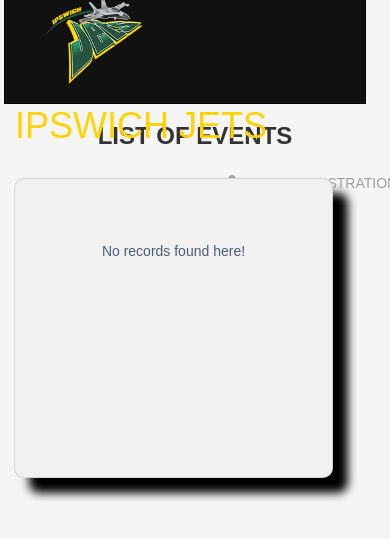
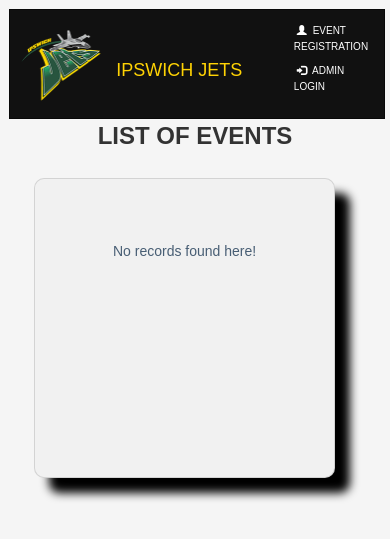
Before and after one commit to node-mysql-event/event, a Node server app: page /events in a window 390 px wide; the page is wider, and only the part inside the window is pictured. Shown: the top 539 px of that part. Run offline with Node 20, Linux system fonts and the light colour scheme; data that the repository does not hold is empty; some libraries are stand-ins or nearby versions.

Commit message:
mobile view

```diff
--- a/app.js
+++ b/app.js
@@ -1,6 +1,5 @@
 const express = require('express');
 const bodyParser = require('body-parser');
-// const exphbs = require('express-handlebars');
 const path = require('path');
 const nodemailer = require('nodemailer');
 const request = require('request');
@@ -11,7 +10,7 @@ const fs = require("fs");
 //admin login
 const session = require("express-session");
 const { v4: uuidv4 } = require("uuid");
-// const router = require('./router');
+
 
 
 let storage = multer.diskStorage({
@@ -24,7 +23,7 @@ let storage = multer.diskStorage({
 });
 
 let upload = multer({storage: storage});
-// var upload = multer({ dest: './public/uploads/' })
+
 
 
 
@@ -151,96 +150,9 @@ var img = new Array();
 
 
 
+  });
 
 
-
-
-
-
-
-
-// ///mail
-//     var sql='SELECT * FROM registered_users';
-//     mysqlConnection.query(sql, function (err, data, fields) {
-//     if (err) throw err;
-//
-//
-//     const output = `
-//       <p>You'r response has been successfully submitted</p>
-//       <h3>Personal Details</h3>
-//       <ul>
-//         <li>Name: ${req.body.name}</li>
-//         <li>Email: ${req.body.email}</li>
-//         <li>Phone: ${req.body.phone}</li>
-//       </ul>
-//       <h3>Event Details</h3>
-//       <ul>
-//         <li>Title: ${req.body.title}</li>
-//         <li>Date: ${req.body.date}</li>
-//         <li>Time: ${req.body.time}</li>
-//         <li>Venue: ${req.body.venue}</li>
-//         <li>City: ${req.body.city}</li>
-//         <li>State: ${req.body.state}</li>
-//         <li>Code: ${req.body.code}</li>
-//
-//         <li>Description: <p>${req.body.description}</p></li>
-//       </ul>
-//
-//
-//     `;
-//
-//     // create reusable transporter object using the default SMTP transport
-//     let transporter = nodemailer.createTransport({
-//       host: 'smtp.gmail.com',
-//       port: 587,
-//     ignoreTLS: false,
-//     secure: false, // true for 465, false for other ports like 587
-//       auth: {
-//           user: process.env.USER, // generated ethereal user
-//           pass: process.env.PASSWORD  // generated ethereal password
-//       }
-//
-//     });
-//
-//     // setup email data with unicode symbols
-//     let mailOptions = {
-//         from: process.env.EMAIL, // sender address
-//         to: req.body.email, // list of receivers
-//         subject: 'Event Registration', // Subject line
-//         text: 'Hello world?', // plain text body
-//         html: output // html body
-//     };
-//
-//     // send mail with defined transport object
-//     transporter.sendMail(mailOptions, (error, info) => {
-//         if (error) {
-//             return console.log(error);
-//         }
-//         console.log('Message sent: %s', info.messageId);
-//         console.log('Preview URL: %s', nodemailer.getTestMessageUrl(info));
-//
-//         res.render('registration-form', {msg:'Email has been sent'});
-//     });
-//
-//
-//     });
-
-
-
-
-
-
-
-
-
-
-  });
-
-// app.post('/stats', upload.single('uploaded_file'), function (req, res) {
-//    // req.file is the name of your file in the form above, here 'uploaded_file'
-//    // req.body will hold the text fields, if there were any
-//    console.log(req.file, req.body)
-// });
 
 
 
@@ -254,38 +166,18 @@ var img = new Array();
       saveUninitialized: true
   }));
 
-  // app.use('/route', router);
+
 
   // admin-login route
   app.get('/admin', (req, res) => {
 
 
 
-      // var sql='SELECT * FROM selected_users';
-      // mysqlConnection.query(sql, function (err, data, fields) {
-      // if (err) throw err;
+
       res.render('admin');
-    // });
+
 
   });
-
-
- // app.get('/dashboard',(req, res)=>{
- //   var sql = "SELECT * FROM registered_users";
- //   sqlConnection.query(sql, (err, rows)=>{
- //     if(err)
- //     {
- //       console.log("failed to fetch data");
- //     }
- //     res.json(rows);
- //   })
- // })
-
-
-
-
-
-
 
 
 
@@ -332,18 +224,17 @@ var img = new Array();
              res.send("Error")
          }else{
 
-             res.render('admin', { title: "Express", logout : "logout Successfully...!"})
+           var sql='SELECT * FROM selected_users';
+           mysqlConnection.query(sql, function (err, data, fields) {
+           if (err) throw err;
+           res.render('events', { title: 'User List', userData: data});
+         });
          }
      })
  })
 
 
 
- // app.post('/delete/:id', (req, res) => {
- //     con.query(`DELETE FROM NodeSQL WHERE id=?;`,id, function (err, result) {
- //         if (err) throw err;
- //     });
- // });
 
  app.use('/delete/:id', function(req, res, next) {
   var id= req.params.id;
--- a/public/css/events.css
+++ b/public/css/events.css
@@ -232,11 +232,43 @@ h4{
 /* Responsive columns */
 @media screen and (max-width: 600px) {
   .column {
-    width: 100%;
+    width: 95%;
     display: block;
     margin-bottom: 20px;
   }
   .header{
-    width:100%;
+    width:104%;
+
+  }
+  .row{
+    margin:0px 5px;
+  }
+  #jets{
+    font-size: 18px;
+    text-align: center;
+    position: relative;
+    left:-65px;
+  }
+  #logo{
+    width:80px;
+    height:auto;
+    position: relative;
+    left:-55px;
+
+
+  }
+  .navbar-right{
+
+    display:inline-inline-block;
+      width:20px;
+      font-size: 10px;
+      position: relative;
+      left:-25px;
+  }
+  .navbar{
+    margin:-5px;
+  }
+  span{
+    margin:3px;
   }
 }
--- a/views/events.ejs
+++ b/views/events.ejs
@@ -38,10 +38,10 @@
       <h1 id="jets">IPSWICH JETS</h1>
     </div>
 
-    <ul class="nav navbar-nav navbar-right " id="horizontal-list">
-      <li><a href="/registration-form"><span class="glyphicon glyphicon-user"></span> Event Registration</a></li>
-      <li><a href="/admin"><span class="glyphicon glyphicon-log-in"></span> Admin Login</a></li>
-    </ul>
+    <div class="nav navbar-nav navbar-right " id="horizontal-list">
+    <span><a href="/registration-form"><span class="glyphicon glyphicon-user"></span> Event Registration</a></span>
+    <span><a href="/admin"><span class="glyphicon glyphicon-log-in"></span> Admin Login</a></span>
+    </div>
   </div>
 </nav>
 
--- a/views/user-list.ejs
+++ b/views/user-list.ejs
@@ -36,10 +36,10 @@
         <h1 id="jets">IPSWICH JETS</h1>
       </div>
 
-      <ul class="nav navbar-nav navbar-right " id="horizontal-list">
+      <div class="nav navbar-nav navbar-right " id="horizontal-list">
+      <span><a href="/logout"><span class="glyphicon glyphicon-log-out"></span> Logout</a></span>
+      </div>
 
-        <li><a href="/logout"><span class="glyphicon glyphicon-log-out"></span> Logout</a></li>
-      </ul>
     </div>
   </nav>
 
```
